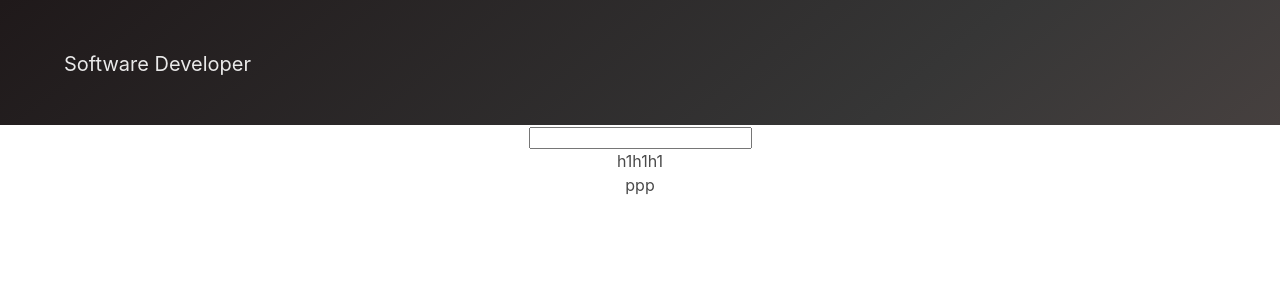
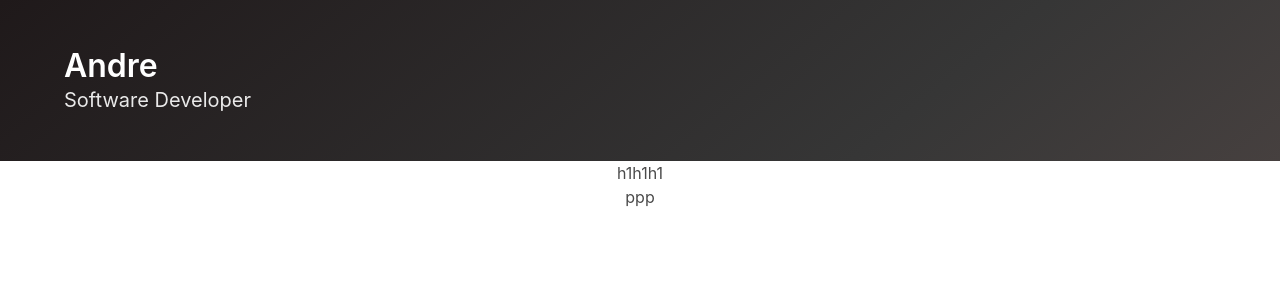
Before and after one commit to andre-lima/Personal-Website, an Angular app: page / in a window 1280 px wide. Shown: the top 300 px of the page. Built offline with nearby package versions, Linux system fonts and the light colour scheme.

Commit message:
adding header component

```diff
--- a/src/app/app.component.html
+++ b/src/app/app.component.html
@@ -1,19 +1,6 @@
 <!--The content below is only a placeholder and can be replaced.-->
-<section class="hero is-dark is-bold">
-  <div class="hero-body">
-    <div class="container">
-      <h1 class="title">
-        {{ name }}
-      </h1>
-      <h2 class="subtitle">
-        Software Developer
-      </h2>
-    </div>
-  </div>
-</section>
+<app-header></app-header>
 <div class='has-text-centered'>
-  <input type="text" [(ngModel)]="name">
-  <p></p>
   <h1>h1h1h1</h1>
   <p>ppp</p>
 </div>
--- /dev/null
+++ b/src/app/components/header/header.component.html
@@ -0,0 +1,12 @@
+<section class="hero is-dark is-bold">
+  <div class="hero-body">
+    <div class="container">
+      <h1 class="title">
+        Andre
+      </h1>
+      <h2 class="subtitle">
+        Software Developer
+      </h2>
+    </div>
+  </div>
+</section>
--- /dev/null
+++ b/src/app/components/header/header.component.ts
@@ -0,0 +1,15 @@
+import { Component, OnInit } from '@angular/core';
+
+@Component({
+  selector: 'app-header',
+  templateUrl: './header.component.html',
+  styleUrls: ['./header.component.scss']
+})
+export class HeaderComponent implements OnInit {
+
+  constructor() { }
+
+  ngOnInit() {
+  }
+
+}
```
Also changed, not shown: src/app/app.module.ts (+4 -3 lines), src/app/components/header/header.component.scss (added), 1 other file (tests, documents, lock files or other folders).
